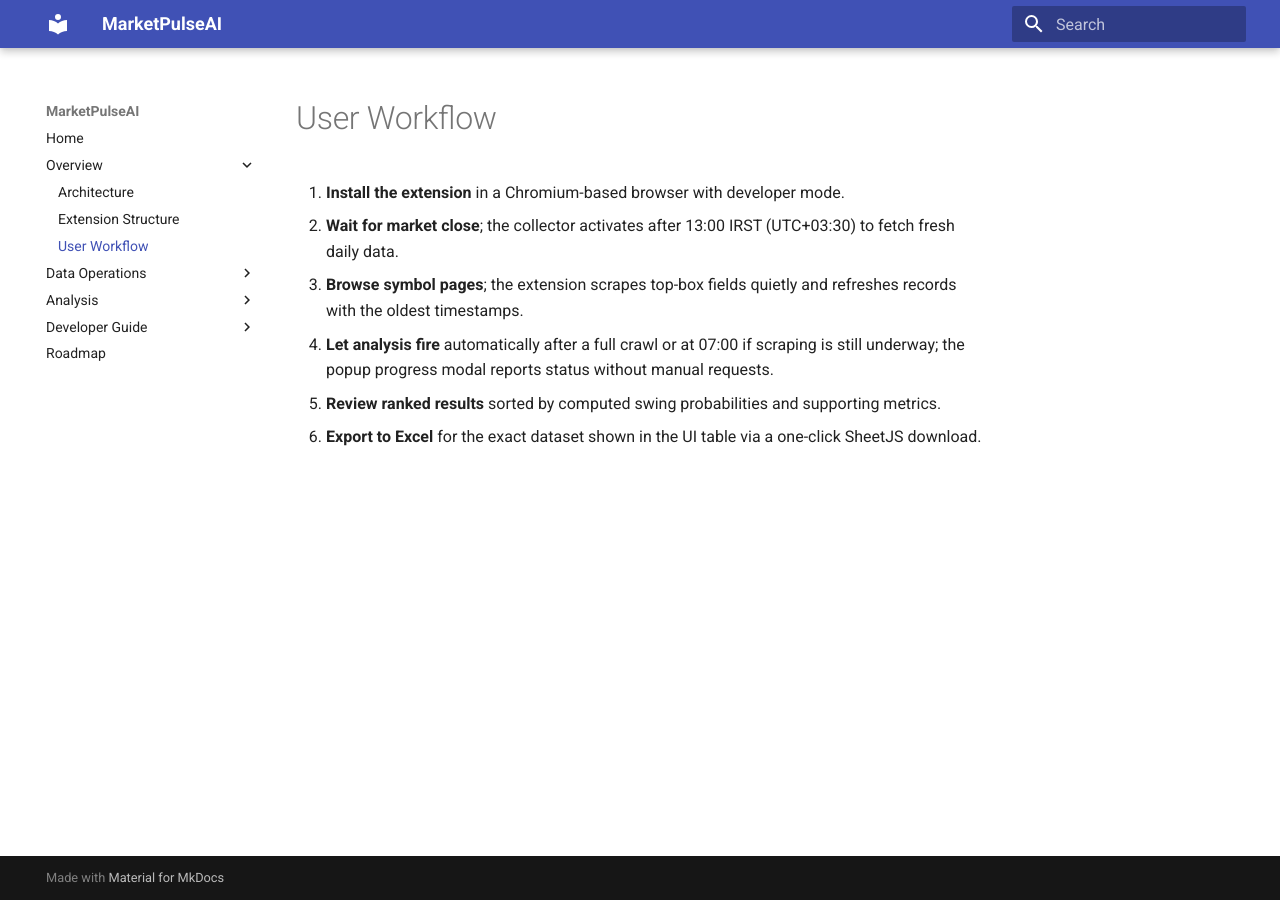
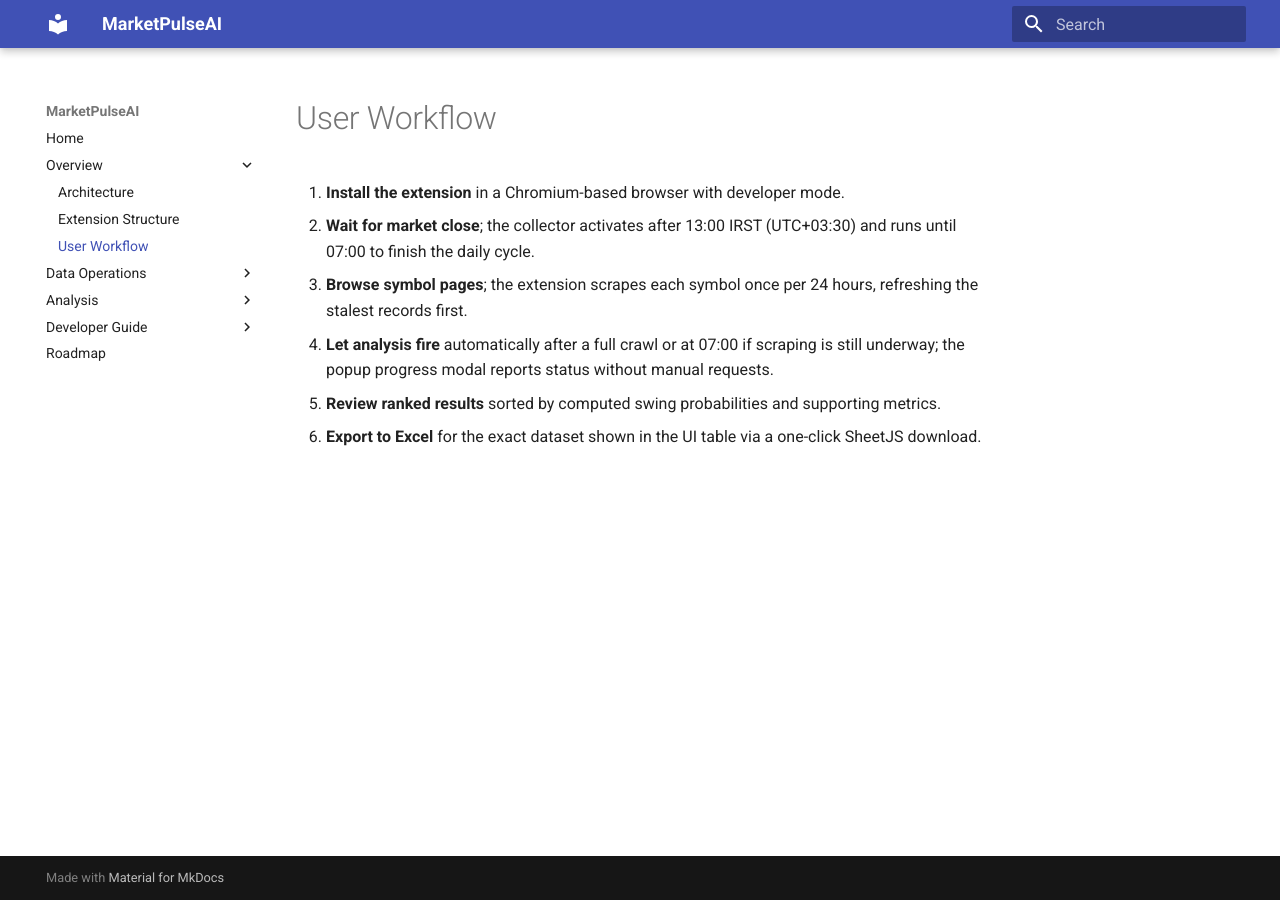
Before and after one commit to shari-ar/MarketPulseAI, an MkDocs documentation site: the page built from docs/user-workflow.md, in a window 1280 px wide. Built offline with MkDocs 1.6.1 and Material for MkDocs 9.7.7, drawn with Linux system fonts in a browser that asks for light colours.

Commit message:
Clarify daily scraping window

```diff
--- a/docs/user-workflow.md
+++ b/docs/user-workflow.md
@@ -1,8 +1,8 @@
 # User Workflow
 
 1. **Install the extension** in a Chromium-based browser with developer mode.
-2. **Wait for market close**; the collector activates after 13:00 IRST (UTC+03:30) to fetch fresh daily data.
-3. **Browse symbol pages**; the extension scrapes top-box fields quietly and refreshes records with the oldest timestamps.
+2. **Wait for market close**; the collector activates after 13:00 IRST (UTC+03:30) and runs until 07:00 to finish the daily cycle.
+3. **Browse symbol pages**; the extension scrapes each symbol once per 24 hours, refreshing the stalest records first.
 4. **Let analysis fire** automatically after a full crawl or at 07:00 if scraping is still underway; the popup progress modal
    reports status without manual requests.
 5. **Review ranked results** sorted by computed swing probabilities and supporting metrics.
```
Also changed, not shown: docs/data-collection.md (+2 -1 lines), docs/scheduling.md (+2 -1 lines).
